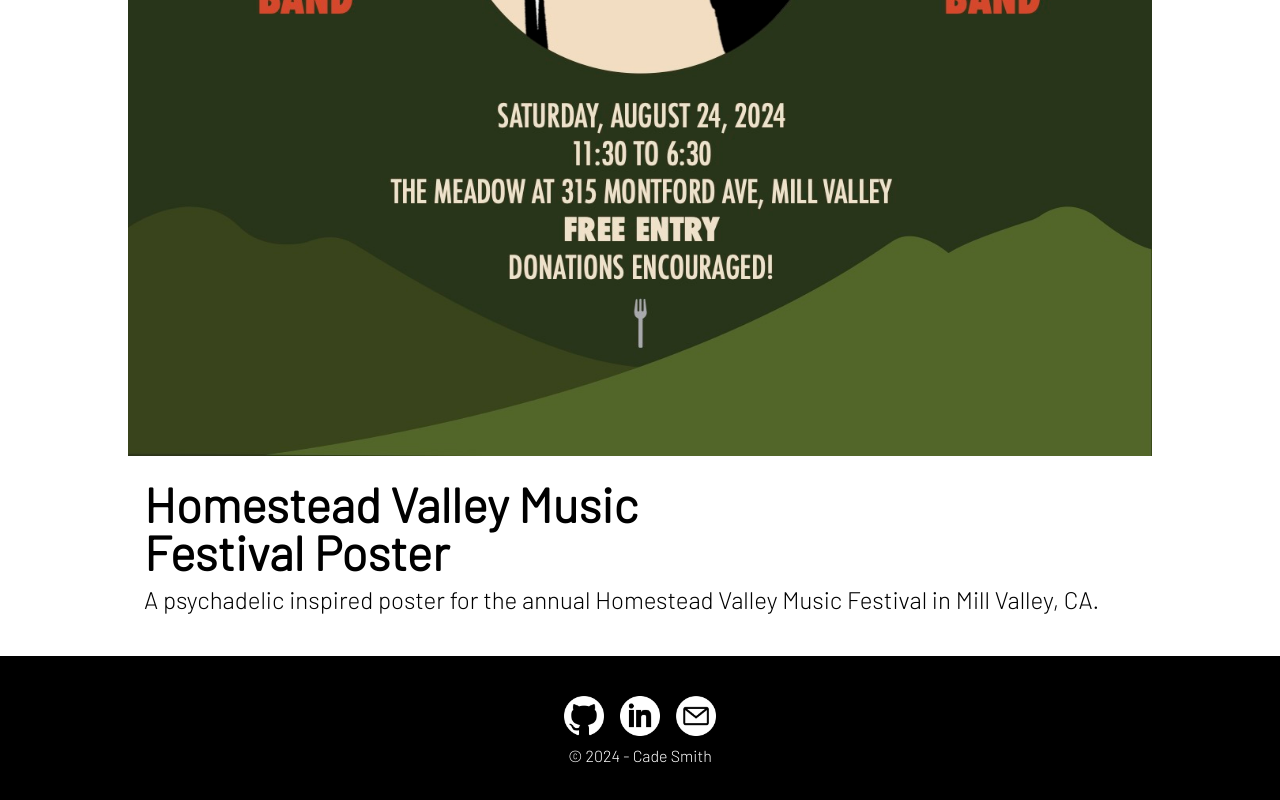
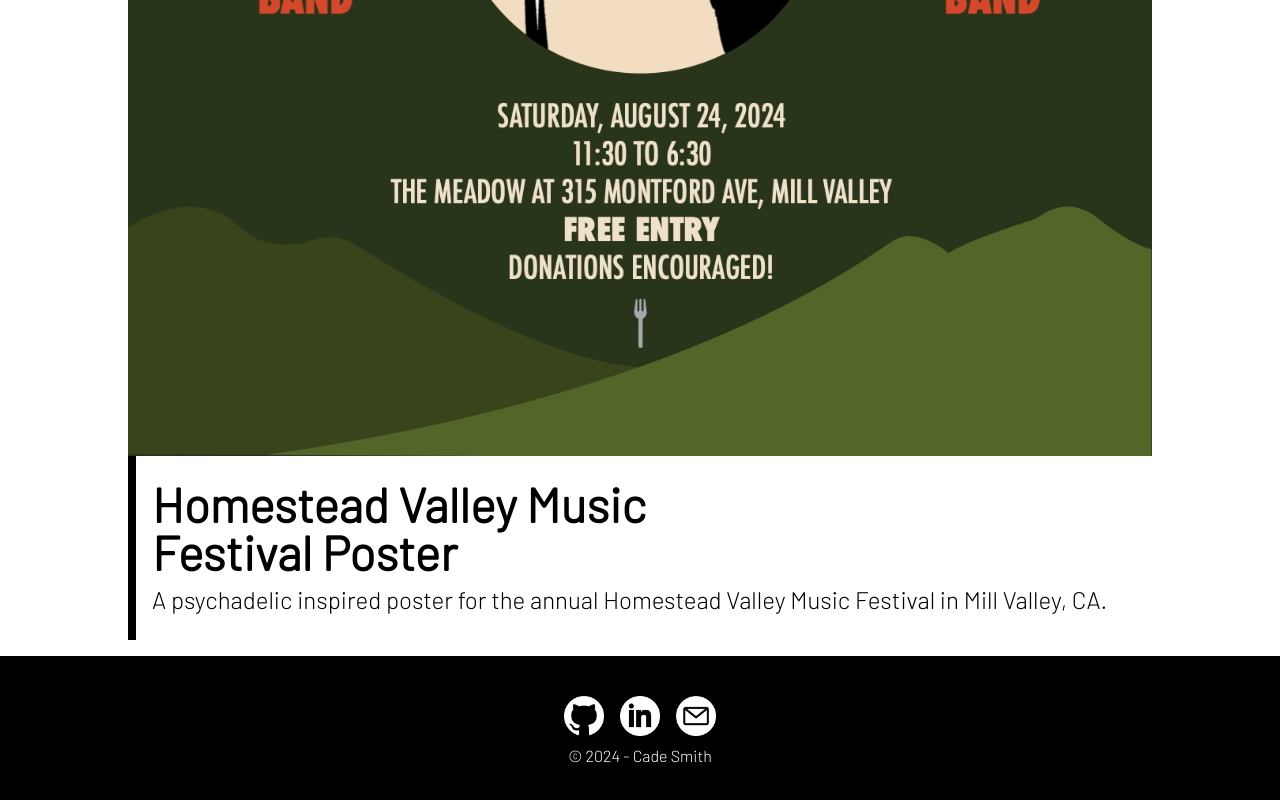
Before and after one commit to cadesmith/PortfolioSite, a Next.js app: page /art/graphic-design in a window 1280 px wide. Shown: the part 1189-1989 px from the top of the page. Built offline with nearby package versions, Linux system fonts and the light colour scheme.

Commit message:
added left border to designtile text

```diff
--- a/app/components/DesignTile.tsx
+++ b/app/components/DesignTile.tsx
@@ -18,7 +18,7 @@ export default function DesignTile({image, description, title, date}: any) {
               />
       </div>
 
-      <div className='grid bg-white text-black pt-2 pb-6 w-full xl:w-4/5'>
+      <div className='grid bg-white text-black pt-2 pb-6 w-full xl:border-l-8 xl:border-black xl:w-4/5'>
         <div className='flex justify-between mt-4 mx-4'>
           <div className='w-2/3'>
             <h1 className='text-5xl font-bold'>{title}</h1>
```
